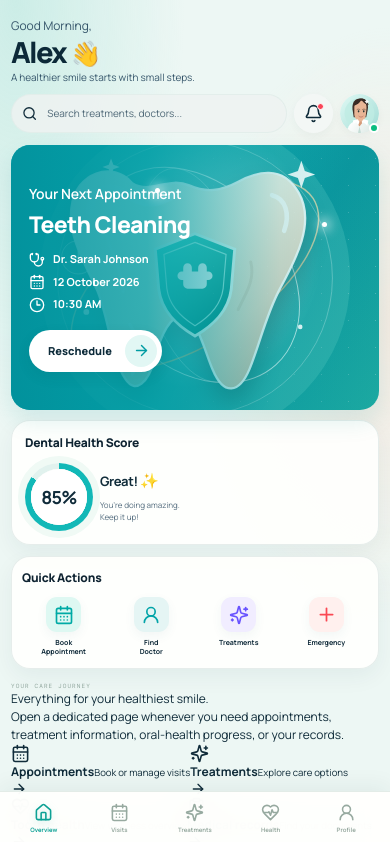
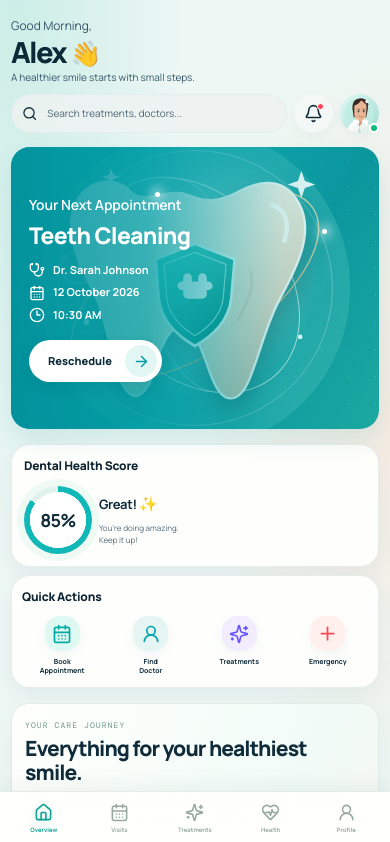
Before and after one commit to Amristine/dentist-3d-website, a Next.js app: page / in a window 390 px wide. Shown: the top 842 px of the page. Built offline with nearby package versions, Linux system fonts and the light colour scheme.

Commit message:
Simplify Home and style page navigation cards

```diff
--- a/app/globals.css
+++ b/app/globals.css
@@ -1200,3 +1200,74 @@ body {
   .dentora-thread-messages { padding: 18px 12px; }
   .dentora-message { max-width: 88%; }
 }
+
+
+/* Home is intentionally a concise landing page; detailed tools live on their own routes. */
+.dentora-home-dashboard { grid-template-columns: minmax(0,1fr); }
+.dentora-home-main { gap: 22px; padding: 17px clamp(10px,1.5vw,23px) 24px; }
+.dentora-home-main .dentora-top-grid { grid-template-columns: minmax(0,1.65fr) minmax(250px,.8fr); gap: 15px; }
+.dentora-home-main .dentora-appointment-hero { min-height: 350px; }
+.dentora-home-main .dentora-score-actions { justify-content: center; gap: 14px; }
+.dentora-home-main .dentora-score-card { min-height: 150px; padding: 20px; }
+.dentora-home-main .dentora-quick-card { min-height: 155px; padding: 17px 18px 14px; }
+.dentora-home-main .dentora-quick-actions { gap: 8px; }
+.dentora-home-main .quick-icon { width: 49px; height: 49px; border-radius: 15px; }
+.dentora-home-main .dentora-quick-actions small { font-size: 10px; }
+.dentora-home-next-step {
+  display: grid; grid-template-columns: minmax(210px,.75fr) minmax(0,1.25fr);
+  align-items: center; gap: clamp(16px,2.4vw,34px);
+  padding: clamp(18px,2.3vw,28px);
+  border: 1px solid #e0ece6; border-radius: 22px;
+  background: linear-gradient(115deg,rgba(255,255,253,.98),rgba(240,251,247,.97) 60%,rgba(255,243,235,.96));
+  box-shadow: 0 8px 23px rgba(17,63,68,.045);
+}
+.dentora-home-next-copy .small-eyebrow { color: #70978e; font-size: 8px; }
+.dentora-home-next-copy h2 { margin: 11px 0 8px; max-width: 340px; color: #102c3a; font-size: clamp(20px,2vw,27px); line-height: 1.13; font-weight: 800; letter-spacing: -.9px; }
+.dentora-home-next-copy p { max-width: 380px; margin: 0; color: #5c7782; font-size: 11px; line-height: 1.8; }
+.dentora-home-links { display: grid; grid-template-columns: repeat(2,minmax(0,1fr)); gap: 10px; }
+.dentora-home-links > button { display: flex; align-items: center; min-width: 0; gap: 10px; padding: 12px; border: 1px solid rgba(226,237,232,.95); border-radius: 15px; color: #102d3b; background: rgba(255,255,255,.83); text-align: left; transition: transform .2s, border-color .2s, box-shadow .2s; }
+.dentora-home-links > button:hover { transform: translateY(-2px); border-color: #bce7db; box-shadow: 0 6px 15px rgba(14,105,94,.07); }
+.home-link-icon { display: grid; flex: 0 0 39px; place-items: center; width: 39px; height: 39px; border-radius: 13px; }
+.home-link-icon.mint { background: #ddf7f0; color: #04a7a1; }
+.home-link-icon.peach { background: #fff0e6; color: #cb7955; }
+.home-link-icon.aqua { background: #e3f7f5; color: #059fa4; }
+.home-link-icon.lilac { background: #f0ecff; color: #7b69cf; }
+.dentora-home-links > button > span:nth-child(2) { display: flex; flex: 1; min-width: 0; flex-direction: column; gap: 4px; }
+.dentora-home-links strong { font-size: 10px; font-weight: 800; }
+.dentora-home-links small { color: #708690; font-size: 9px; }
+.dentora-home-links > button > svg { flex: 0 0 15px; color: #79929a; }
+@media (max-width: 1160px) {
+  .dentora-home-main .dentora-top-grid { grid-template-columns: minmax(0,1.4fr) minmax(230px,.8fr); }
+  .dentora-home-main .dentora-appointment-hero { min-height: 320px; }
+  .dentora-home-next-step { grid-template-columns: minmax(0,1fr); gap: 17px; }
+}
+@media (max-width: 920px) {
+  .dentora-home-main { padding: 7px 4px 0; }
+  .dentora-home-main .dentora-top-grid { grid-template-columns: 1fr; }
+  .dentora-home-main .dentora-appointment-hero { min-height: 300px; }
+  .dentora-home-main .dentora-score-actions { display: grid; grid-template-columns: minmax(0,.9fr) minmax(0,1.1fr); }
+  .dentora-home-next-step { padding: 19px; }
+}
+@media (max-width: 760px) {
+  .dentora-home-main { padding: 6px 0 0; gap: 15px; }
+  .dentora-home-main .dentora-appointment-hero { min-height: 282px; }
+  .dentora-home-main .dentora-score-actions { grid-template-columns: 1fr 1fr; gap: 8px; }
+  .dentora-home-main .dentora-score-card { padding: 12px; min-height: auto; }
+  .dentora-home-main .dentora-quick-card { padding: 12px 10px; min-height: auto; }
+  .dentora-home-main .quick-icon { width: 35px; height: 35px; }
+  .dentora-home-main .dentora-quick-actions small { font-size: 7px; }
+  .dentora-home-next-step { padding: 16px 13px; border-radius: 18px; gap: 13px; }
+  .dentora-home-next-copy h2 { margin: 7px 0 6px; font-size: 21px; }
+  .dentora-home-next-copy p { font-size: 10px; }
+  .dentora-home-links { gap: 7px; }
+  .dentora-home-links > button { padding: 9px 8px; gap: 7px; }
+  .home-link-icon { width: 33px; height: 33px; flex-basis: 33px; border-radius: 10px; }
+  .dentora-home-links strong { font-size: 9px; }
+  .dentora-home-links small { font-size: 8px; }
+}
+@media (max-width: 420px) {
+  .dentora-home-main .dentora-score-actions { grid-template-columns: 1fr; }
+  .dentora-home-main .dentora-score-card { min-height: 104px; }
+  .dentora-home-main .dentora-quick-card { min-height: 110px; }
+  .dentora-home-links { grid-template-columns: 1fr; }
+}
```
